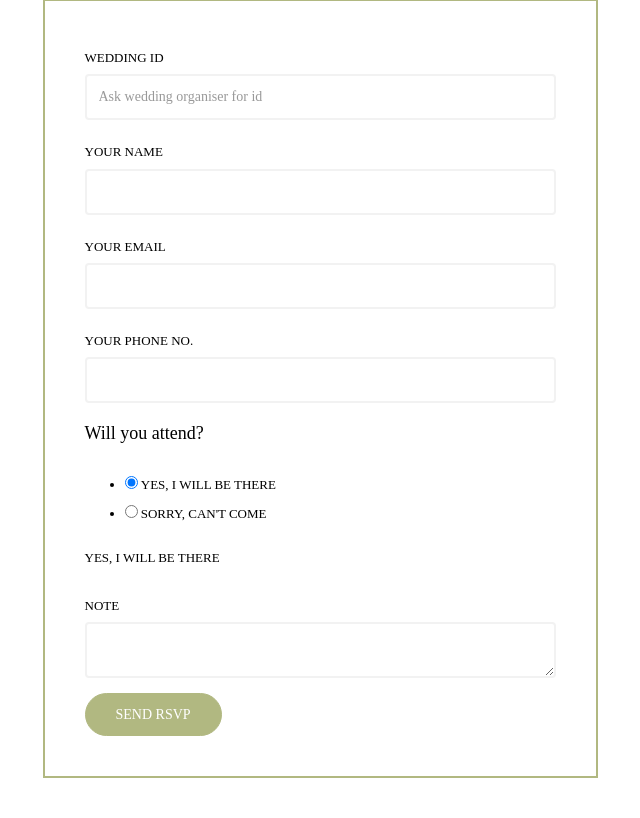
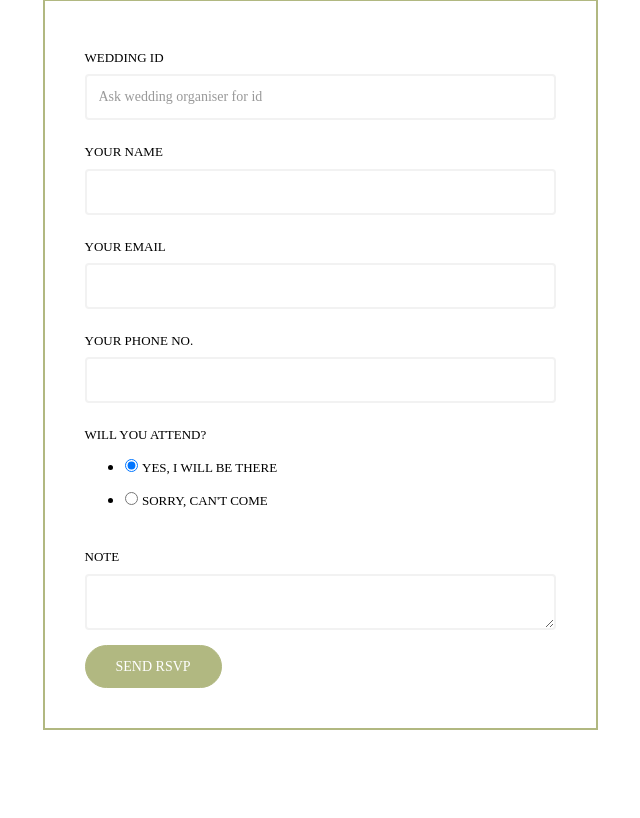
Before and after one commit to ItsAdi22/wedding-web, a Flask app: template templates/template1/index.html in a window 1280 px wide. Shown: the part 5524-6342 px from the top of the page, without its empty margins (320-960 px from the left). After the commit the page ends 6254 px from the top, so only its background shows below. Run offline with Flask 3, Linux system fonts and the light colour scheme; the template is opened without the code that fills it: values that come from a table or form of the project are taken from there, most other values are stand-ins (such as "Sample title", 1, 10 or a date in 2020); some libraries are stand-ins or nearby versions; some web fonts are replaced.

Commit message:
changed form field layout

```diff
--- a/templates/template1/index.html
+++ b/templates/template1/index.html
@@ -269,9 +269,8 @@
                 </div>
 
                 <div class="form-group">
-                    <p>Will you attend?</p>
-                    <label for="{{ form.will_attend.id }}">
-                      {{ form.will_attend(value="1") }} Yes, I will be there </label> <br>
+                    <label for="{{ form.will_attend.id }}"> Will you attend?</label>
+                      {{ form.will_attend(value="1") }}
                 </div>
 
                 <div class="form-group">
```
